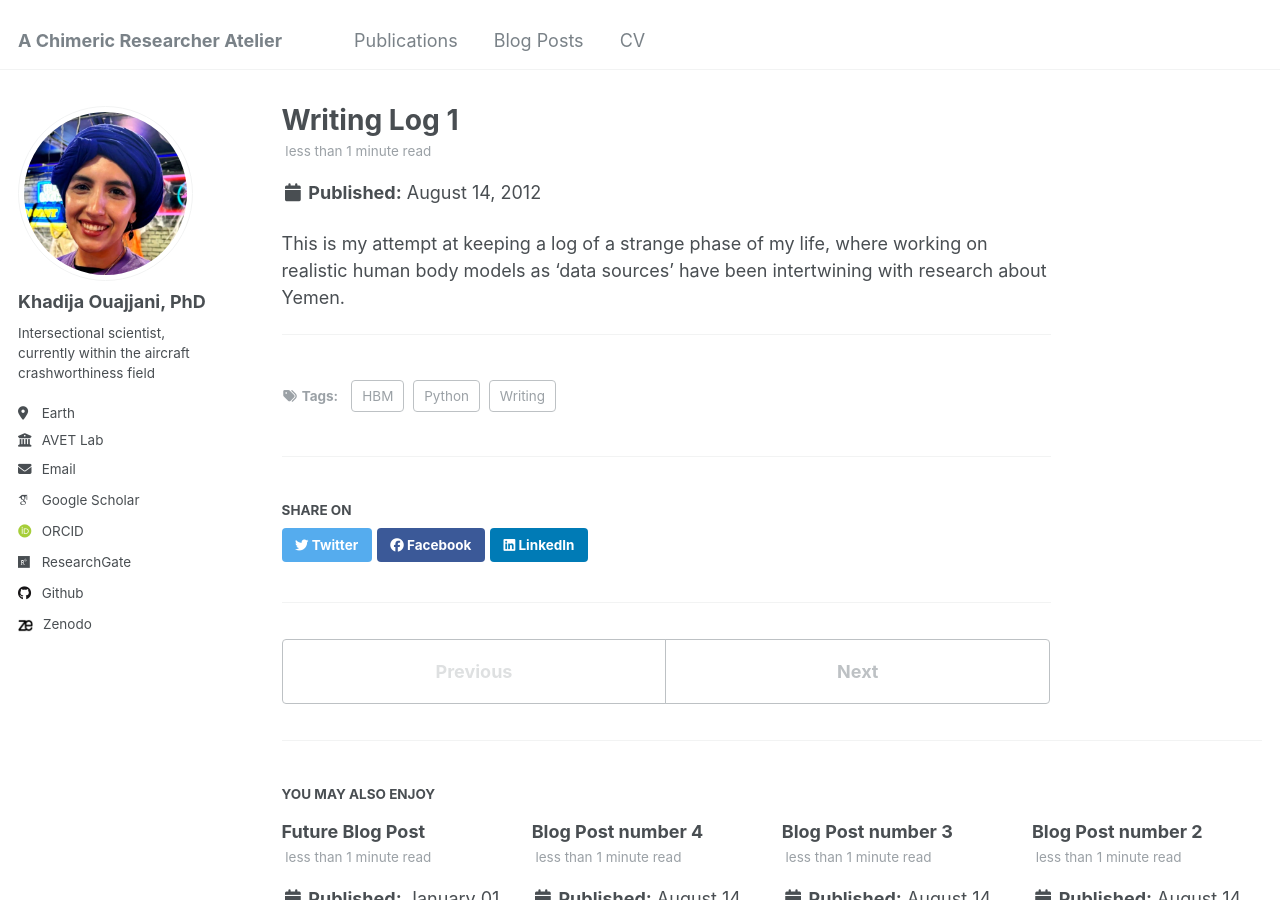
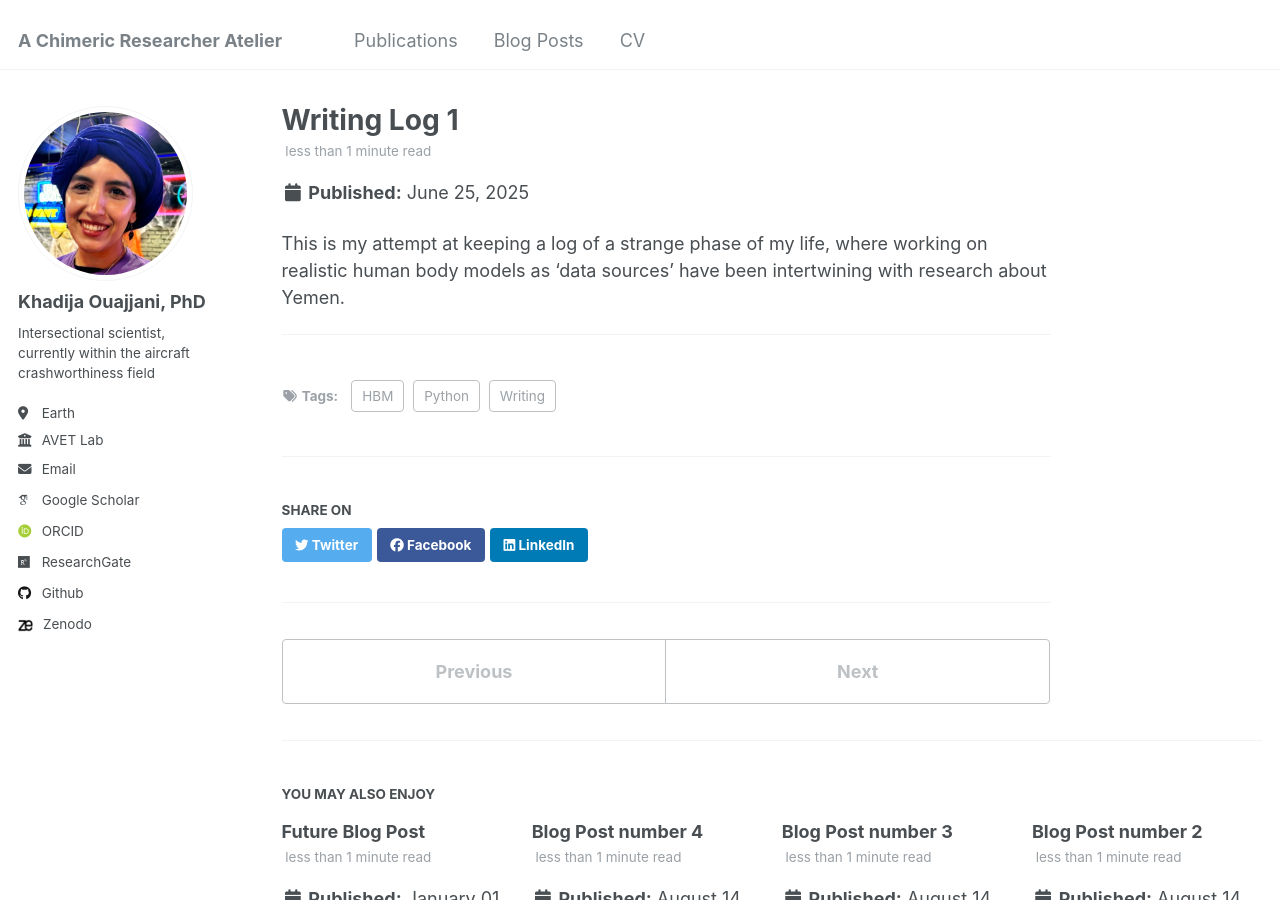
Before and after one commit to drko-curius/drko-curius.github.io, a Jekyll site: the page built from _posts/2012-08-14-blog-post-1.md, in a window 1280 px wide and 900 px high. Built offline with Jekyll 4.4.1, drawn with Linux system fonts in a browser that asks for light colours; some web fonts are replaced.

Commit message:
Update 2012-08-14-blog-post-1.md

```diff
--- a/_posts/2012-08-14-blog-post-1.md
+++ b/_posts/2012-08-14-blog-post-1.md
@@ -1,6 +1,6 @@
 ---
 title: 'Writing Log 1'
-date: 2012-08-14
+date: 2025-06-25
 permalink: /posts/2025/06/writinglog1/
 tags:
   - Writing
```
